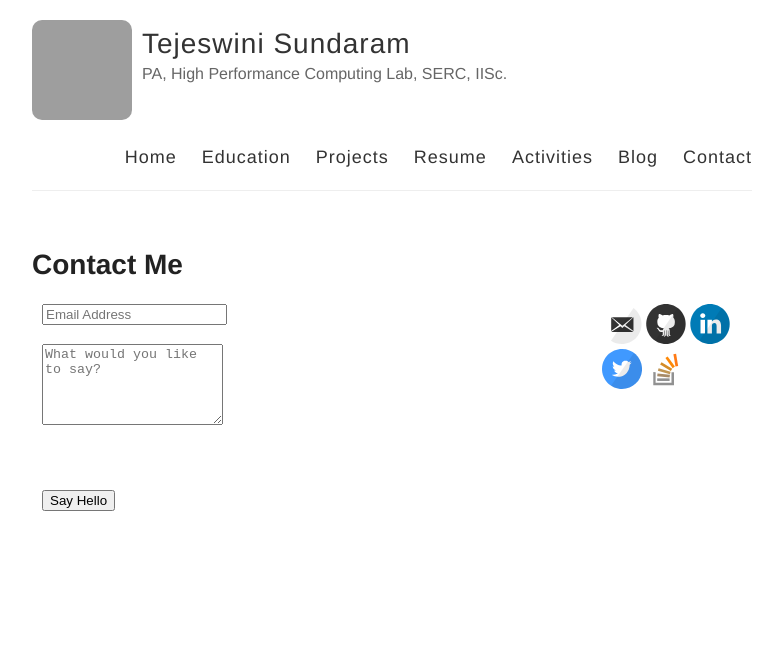
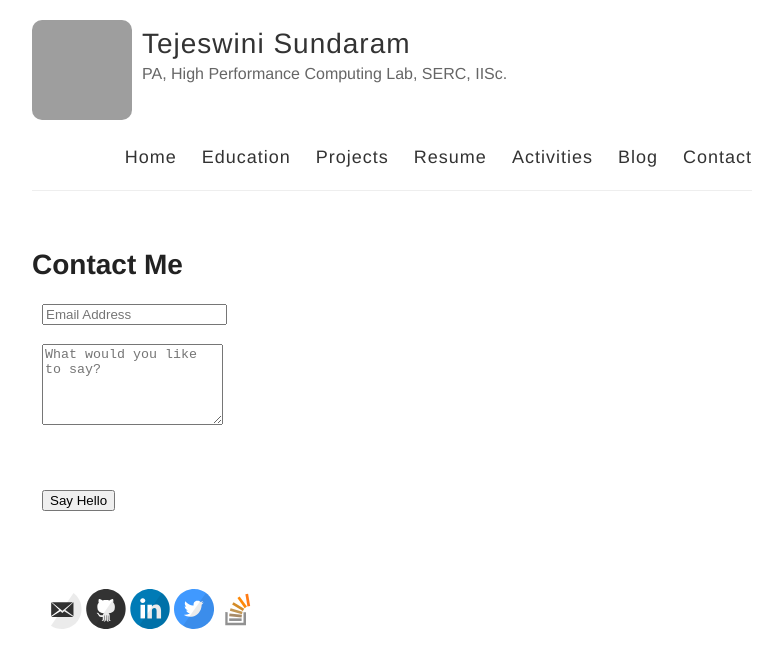
Before and after one commit to tejeswinisundaram/tejeswinisundaram.github.io, a Jekyll site: the page built from contact.html, in a window 1280 px wide. Shown: the top 668 px of the page, without its empty margins (248-1030 px from the left). Built offline with Jekyll 4.4.1, drawn with Linux system fonts in a browser that asks for light colours; Markdown is read by kramdown in place of the engine named in the settings; grey boxes are pictures that could not be loaded.

Commit message:
Update contact.html

```diff
--- a/contact.html
+++ b/contact.html
@@ -6,9 +6,6 @@ permalink: /contact/
  <link rel="stylesheet" type="text/css" href="{{ site.baseurl }}/style.css" />
 <div class="container">
 
-<div style="width:100%;">
-<div style="float:left; width:80%;">
-
 <form action="https://getsimpleform.com/messages?form_api_token=23de6fc7eee2d8b2763b70f0a56d0072" method="post" class="form-stacked">
     <input type='hidden' name='redirect_to' value='{{ site.url |}}/thankyou/' />
     <input type="text" name="email" class="field-light" placeholder="Email Address"> <br/><br/>
@@ -16,13 +13,7 @@ permalink: /contact/
      <div class="g-recaptcha" data-sitekey="6LcHJRETAAAAAIt2OP3FlrPfQ6QM588G6mu42Ijc"></div><br/><br/>
     <input type="submit" class="button button-blue button-big mobile-block" value="Say Hello"> <br/><br/>
   </form>
-</div>
-<script src='https://www.google.com/recaptcha/api.js'></script>
-
-
-
-</div>
-<div style="float:right; width:20%; ">
+  <br/ ><br /> <br />
 {% if site.footer-links.dribbble %}<a href="https://dribbble.com/{{ site.footer-links.dribbble }}"><i class="svg-icon dribbble"></i></a>{% endif %}
 {% if site.footer-links.email %}<a href="mailto:{{ site.footer-links.email }}"><i class="svg-icon email"></i></a>{% endif %}
 {% if site.footer-links.facebook %}<a href="https://www.facebook.com/{{ site.footer-links.facebook }}"><i class="svg-icon facebook"></i></a>{% endif %}
@@ -39,5 +30,4 @@ permalink: /contact/
 
 
 </div>
-
-</div>
+<script src='https://www.google.com/recaptcha/api.js'></script>
```
